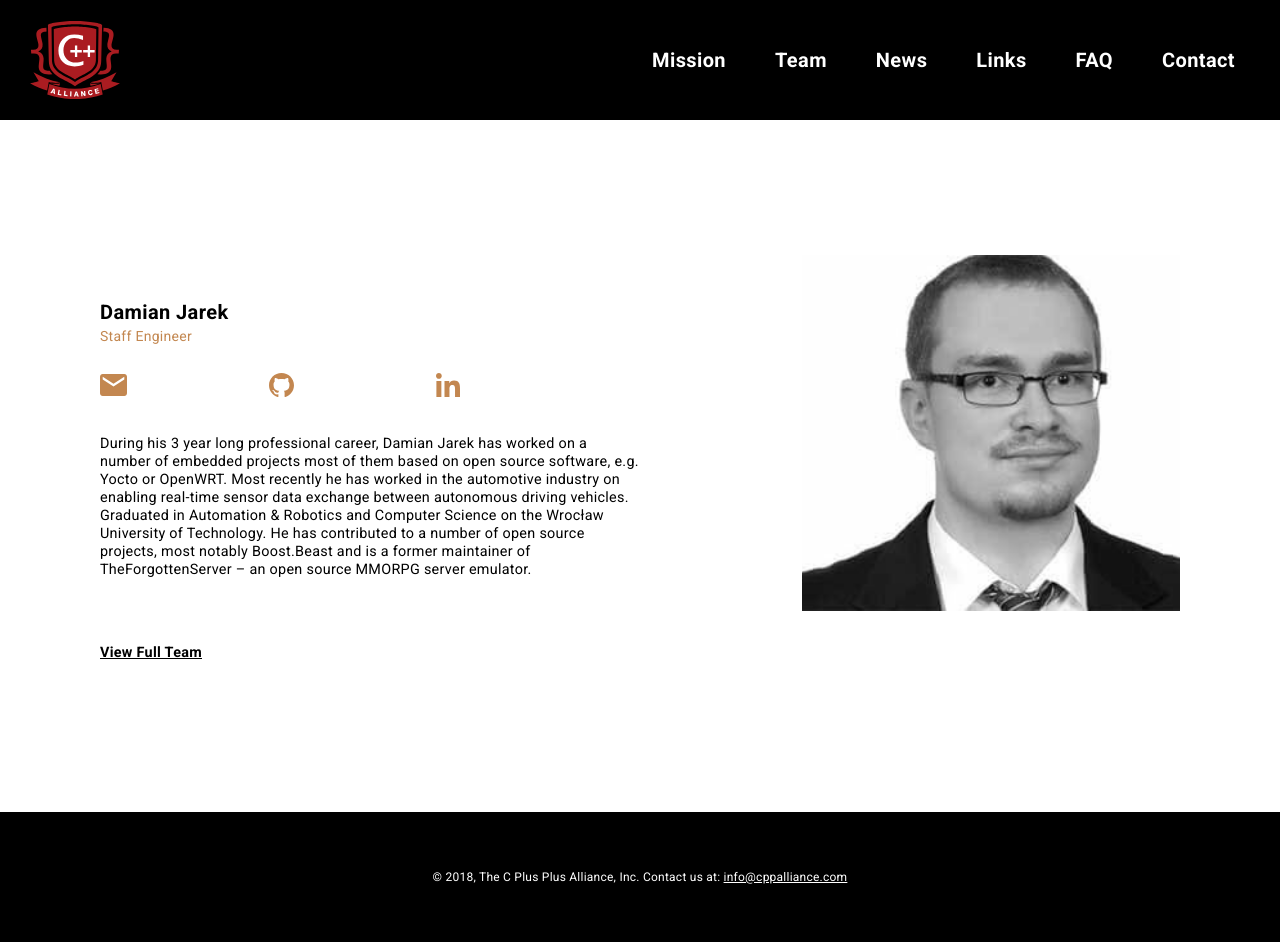
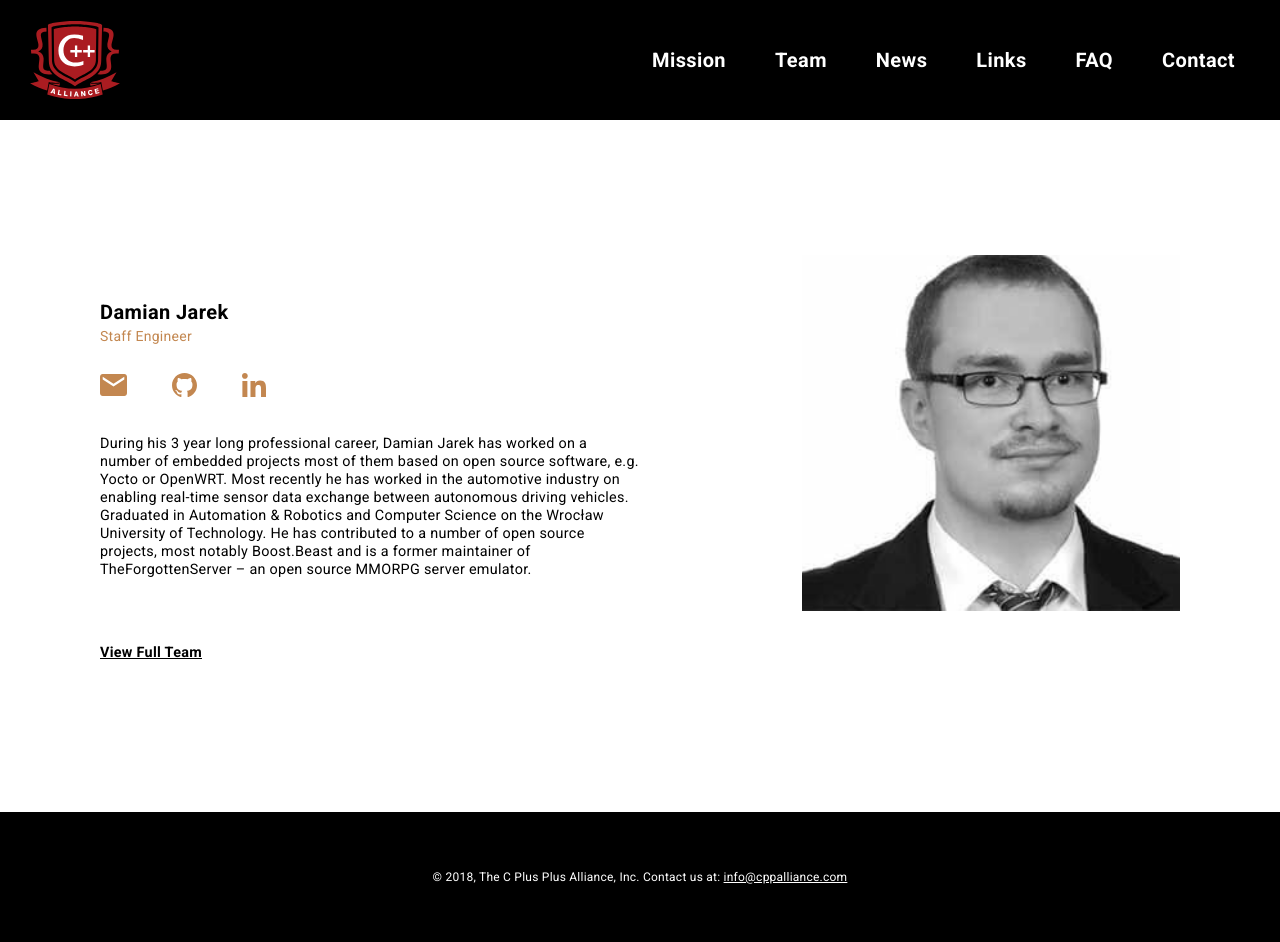
Before and after one commit to AlchemyInteractive/cpp-alliance, a Jekyll site: the page built from people/damian.html, in a window 1280 px wide. Built offline with Jekyll 4.4.1, drawn with Linux system fonts in a browser that asks for light colours.

Commit message:
makes width between social icons fixed

```diff
--- a/_sass/pages/team.scss
+++ b/_sass/pages/team.scss
@@ -55,7 +55,6 @@
 
   .social-icons {
     display: flex;
-    justify-content: space-between;
     align-items: center;
     margin-bottom: 35px;
 
@@ -66,6 +65,7 @@
 
   .social-icon {
     width: 25px;
+    margin-right: 45px;
 
     @include breakpoint($desktop-small) {
       width: 27px;
```
